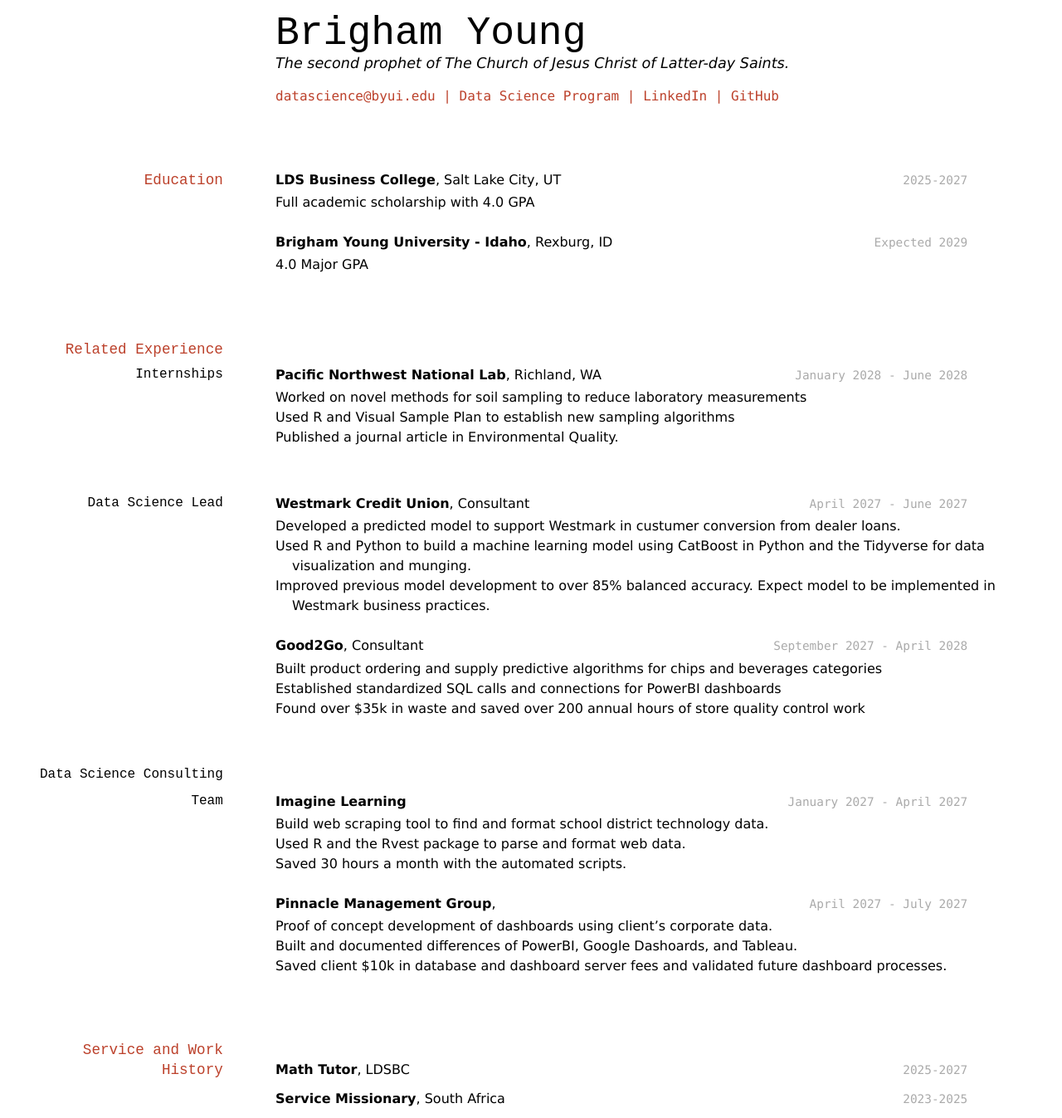
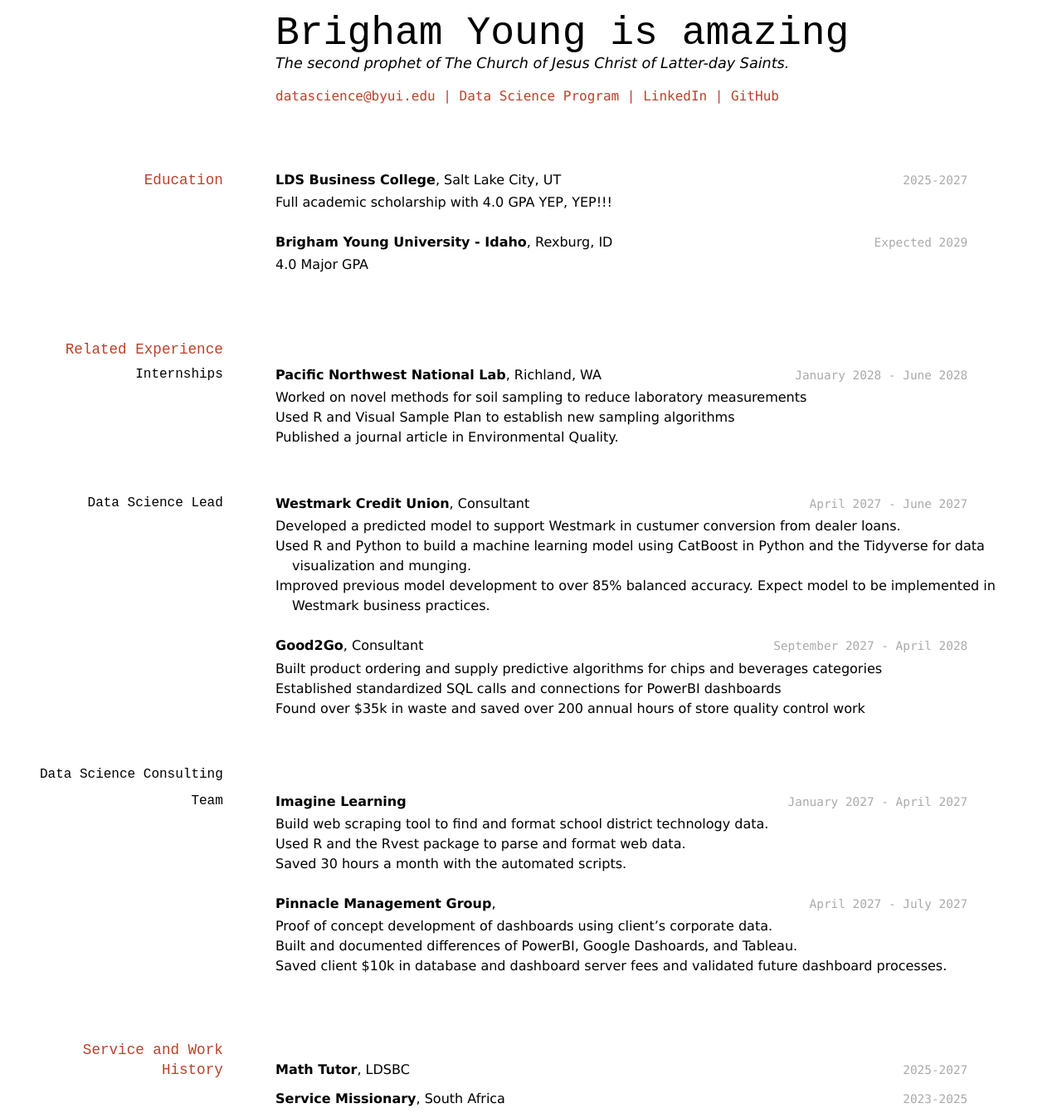
Before and after one commit to byuids-resumes/CMHansen_resume, a Jekyll site: the page built from docs/index.md, in a window 1280 px wide. Shown: the whole page at 83% size. Built offline with Jekyll 4.4.1, drawn with Linux system fonts in a browser that asks for light colours.

Commit message:
nonsense

```diff
--- a/docs/index.md
+++ b/docs/index.md
@@ -2,7 +2,7 @@
 layout: cv
 title: Brigham Young's Resume
 ---
-# Brigham Young
+# Brigham Young is amazing
 The second prophet of The Church of Jesus Christ of Latter-day Saints.
 
 <div id="webaddress">
@@ -19,7 +19,7 @@ The second prophet of The Church of Jesus Christ of Latter-day Saints.
 `2025-2027`
 __LDS Business College__, Salt Lake City, UT
 
-- Full academic scholarship with 4.0 GPA
+- Full academic scholarship with 4.0 GPA YEP, YEP!!!
 
 `Expected 2029`
 __Brigham Young University - Idaho__, Rexburg, ID
```
